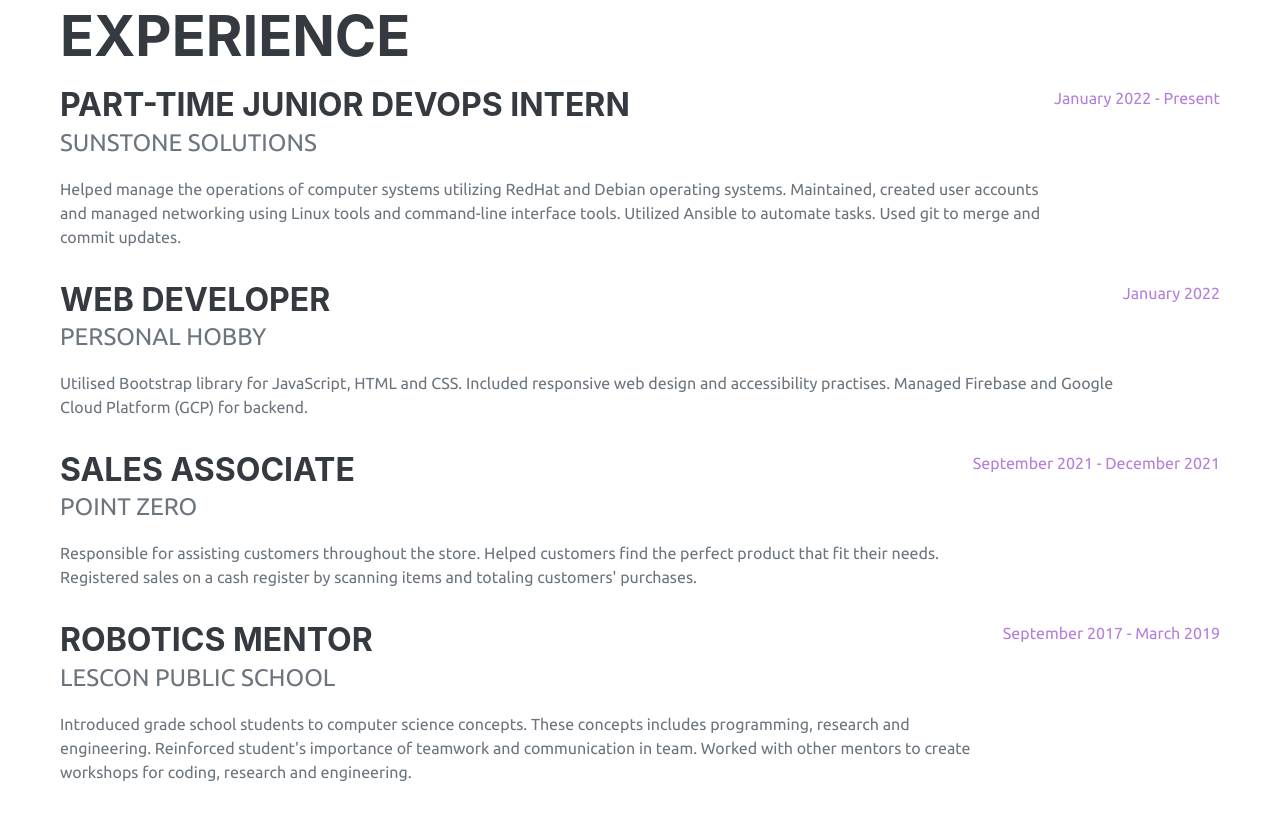
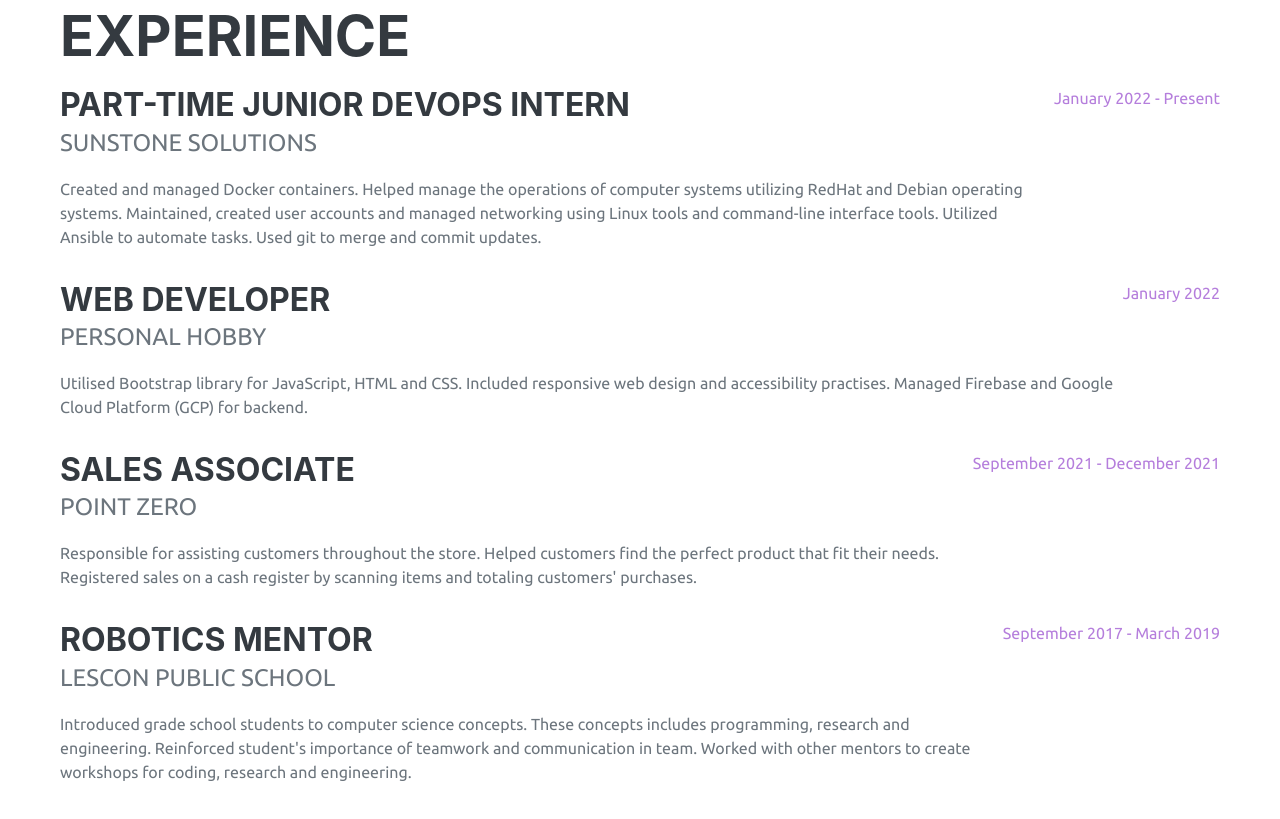
Before and after one commit to victorsandru/personal-portfolio, a plain HTML site: page index.html in a window 1280 px wide. Shown: the part 878-1697 px from the top of the page. Drawn offline with nearby package versions, Linux system fonts and the light colour scheme; some packages are replaced by stand-ins of ours; a script that the page names is missing; a web font is replaced by a local one.

Commit message:
updated as of jan 22, 2022
updated the paragraph section of 'Experience'

```diff
--- a/index.html
+++ b/index.html
@@ -87,7 +87,7 @@
                             <h3 class="mb-0">Part-time Junior DevOps Intern</h3>
                             <div class="subheading mb-3">Sunstone Solutions</div>
 
-                            <p>Helped manage the operations of computer systems utilizing RedHat and Debian operating systems. Maintained, created user accounts and managed networking using Linux tools and command-line interface tools. Utilized Ansible to automate tasks. Used git to merge and commit updates.</p>
+                            <p>Created and managed Docker containers. Helped manage the operations of computer systems utilizing RedHat and Debian operating systems. Maintained, created user accounts and managed networking using Linux tools and command-line interface tools. Utilized Ansible to automate tasks. Used git to merge and commit updates.</p>
                         </div>
                         <div class="flex-shrink-0"><span class="text-primary">January 2022 - Present</span></div>
                     </div>
```
